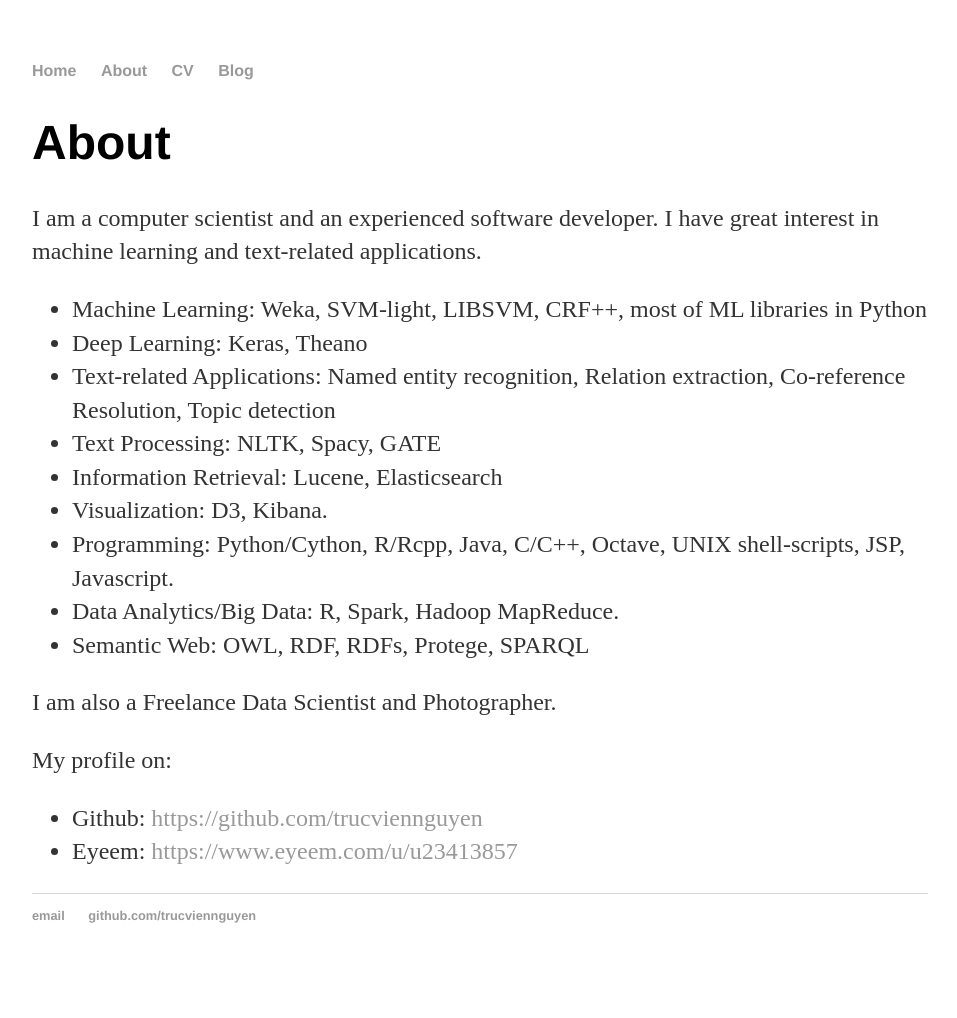
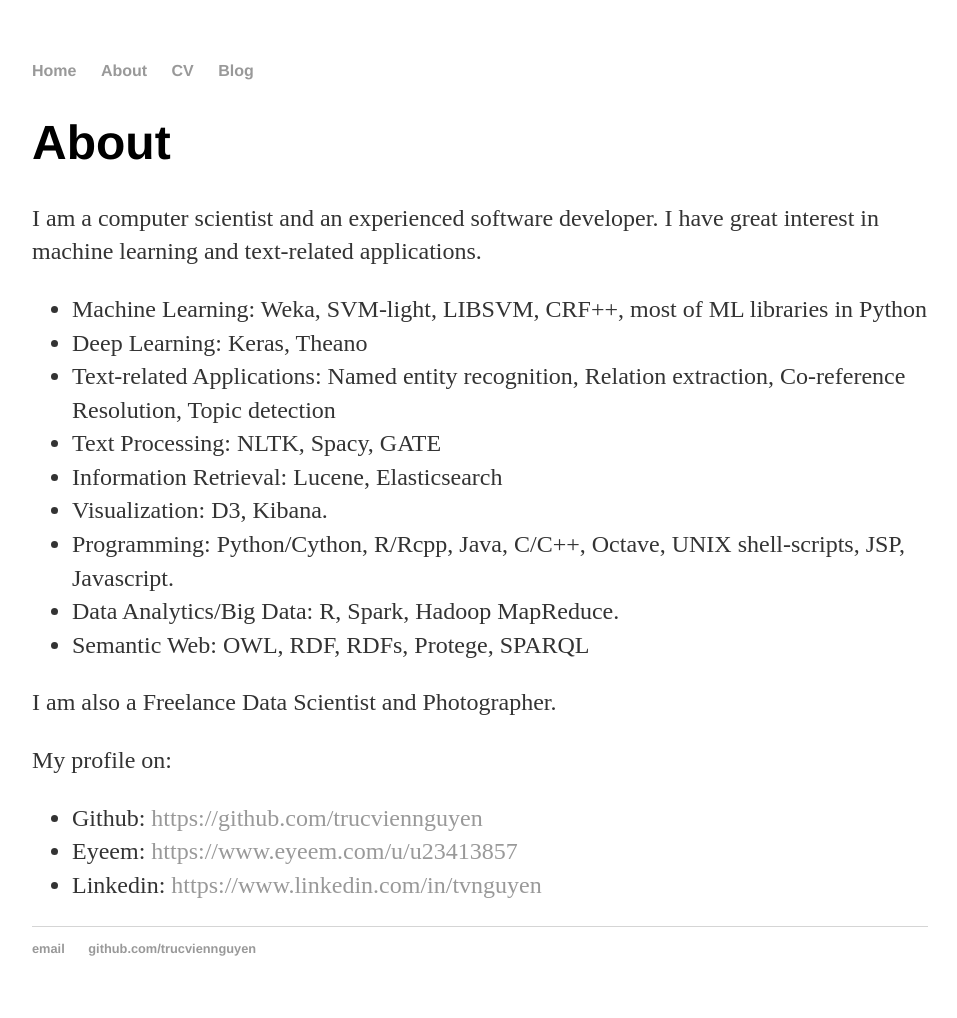
Before and after one commit to trucviennguyen/trucviennguyen.github.io, a Jekyll site: the page built from about/index.html, in a window 1280 px wide. Shown: the whole page, without its empty margins (160-1117 px from the left). Built offline with Jekyll 4.4.1, drawn with Linux system fonts in a browser that asks for light colours; before the commit the page ends 985 px from its top, so only the background shows below that.

Commit message:
Initial page.

```diff
--- a/about/index.html
+++ b/about/index.html
@@ -25,6 +25,7 @@
 			<ul class="contacts">
 				<li>Github: <a href="https://github.com/trucviennguyen">https://github.com/trucviennguyen</a></li>
 				<li>Eyeem: <a href="https://www.eyeem.com/u/u23413857">https://www.eyeem.com/u/u23413857</a></li>
+				<li>Linkedin: <a href="https://www.linkedin.com/in/tvnguyen">https://www.linkedin.com/in/tvnguyen</a></li>
 				</ul>
 
 		</div>
```
